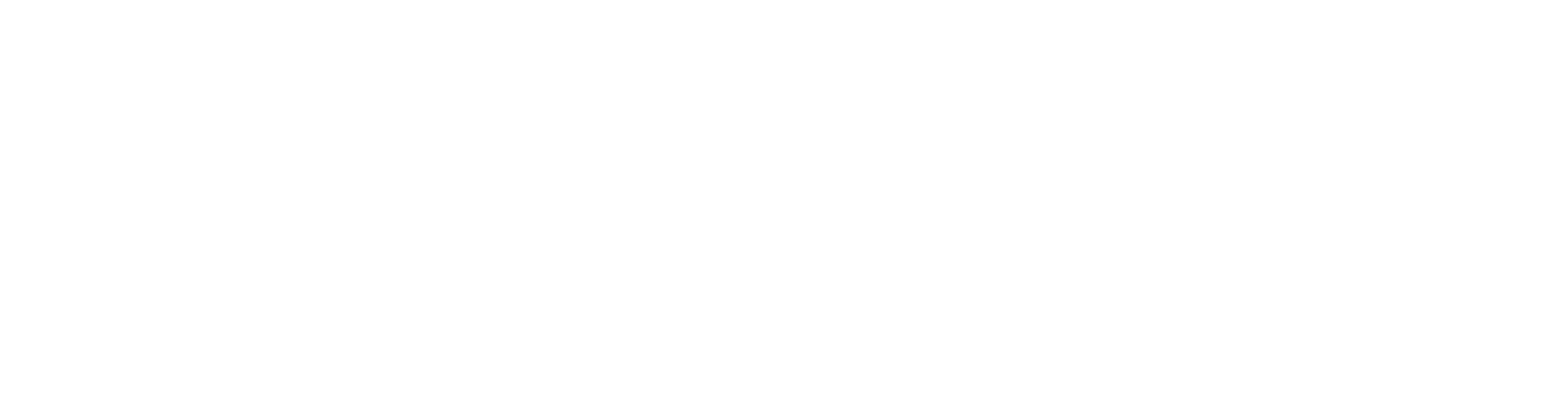
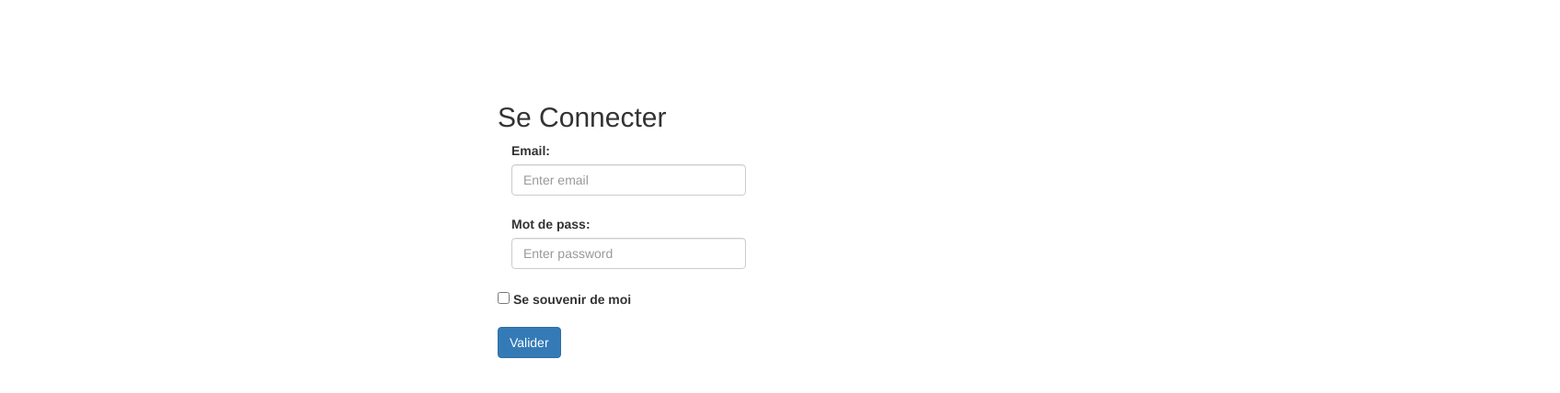
Before and after one commit to ous94/SenManagereVue, an Angular app: page /log in a window 1280 px wide. Before the commit this address led to /. Shown: the top 428 px of the page at 92% size, 1696 px wide, since content can reach past the window. Built offline with nearby package versions, Linux system fonts and the light colour scheme.

Commit message:
login maj

```diff
--- a/src/app/app.module.ts
+++ b/src/app/app.module.ts
@@ -13,6 +13,7 @@
 import { DemandeEmployeeComponent } from './demande-employee/demande-employee.component';
 import { AdminComponent } from './admin/admin.component';
 import { MainComponent } from './main/main.component';
+import { ConnexionComponent } from './connexion/connexion.component';
 
 const appRoutes: Routes = [
 
@@ -21,6 +22,7 @@
     {path:'login',component:LoginComponent},
     {path:'admin',component:AdminComponent},
     {path:'main',component:MainComponent},
+    {path:'log',component:ConnexionComponent},
 
 
     /* { path: '', component: HomeComponent, pathMatch: 'prefix', children: [
@@ -46,7 +48,8 @@
     HomeComponent,
     DemandeEmployeeComponent,
     AdminComponent,
-    MainComponent
+    MainComponent,
+    ConnexionComponent
   ],
   imports: [
     BrowserModule,
--- /dev/null
+++ b/src/app/connexion/connexion.component.html
@@ -0,0 +1,23 @@
+<div class="container" >
+    <h2>Se Connecter</h2>
+    <div id="connexion">
+        <form [formGroup]="connexionForm" (ngSubmit)="connexion()">
+      <div class="form-group col-lg-3">
+        <label for="email">Email:</label>
+        <input type="email" class="form-control" formControlName="email" id="email" placeholder="Enter email" name="email">
+      </div>
+      <br/><br/><br/><br/>
+      <div class="form-group col-lg-3">
+        <label for="pwd">Mot de pass:</label>
+        <input type="password" class="form-control" formControlName="pwd" id="pwd" placeholder="Enter password" name="pswd">
+      </div>
+      <br/><br/><br/><br/>
+      <div class="form-group form-check">
+        <label class="form-check-label">
+          <input class="form-check-input" type="checkbox" name="remember"> Se souvenir de moi
+        </label>
+      </div>
+      <button type="submit" class="btn btn-primary">Valider</button>
+    </form>
+  </div>
+  </div>
--- /dev/null
+++ b/src/app/connexion/connexion.component.scss
@@ -0,0 +1,4 @@
+.container{
+    margin-left:40%;
+    margin-top:8%;
+}
--- /dev/null
+++ b/src/app/connexion/connexion.component.ts
@@ -0,0 +1,25 @@
+import { Component, OnInit } from '@angular/core';
+import { FormGroup, FormControl } from '@angular/forms';
+
+@Component({
+  selector: 'app-connexion',
+  templateUrl: './connexion.component.html',
+  styleUrls: ['./connexion.component.scss']
+})
+export class ConnexionComponent implements OnInit {
+  connexionForm = new FormGroup({
+    email: new FormControl(''),
+    pwd: new FormControl(''),
+  });
+
+  constructor() { }
+
+  ngOnInit() {
+  }
+  //Method validation connexion
+  connexion(){
+    // TODO: Use EventEmitter with form value
+  console.warn(this.connexionForm.value);
+  }
+
+}
--- a/src/app/header/header.component.html
+++ b/src/app/header/header.component.html
@@ -11,7 +11,7 @@
       <div class="collapse navbar-collapse" id="myNavbar">
         <ul class="nav navbar-nav">
           <li><a href="#">Accueil</a></li>
-          <li routerLinkActive="active" ><a routerLink="main"  class="navbar-brand">Sevice</a></li>
+          <li routerLinkActive="active" ><a routerLink="main"  class="navbar-brand">Service</a></li>
           <li routerLinkActive="active" ><a routerLink="employee"  class="navbar-brand">Demande</a></li>
           <li routerLinkActive="active" ><a routerLink="admin"  class="navbar-brand">Contact</a></li>
         </ul>
@@ -19,7 +19,7 @@
 
         <ul class="nav navbar-nav navbar-right">
           <li routerLinkActive="active"><a routerLink="login"  class="navbar-brand"><span class="glyphicon glyphicon-user"></span>S’inscrire</a></li>
-          <li routerLinkActive="active" ><a routerLink="login"  ><span class="glyphicon glyphicon-log-in"></span> Login</a></li>
+          <li routerLinkActive="active" ><a routerLink="log"  ><span class="glyphicon glyphicon-log-in"></span> Login</a></li>
         </ul>
       </div>
     </div>
```
Also changed, not shown: 1 other file (tests, documents, lock files or other folders).
